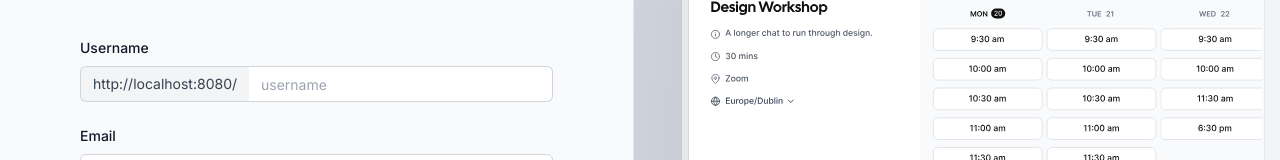
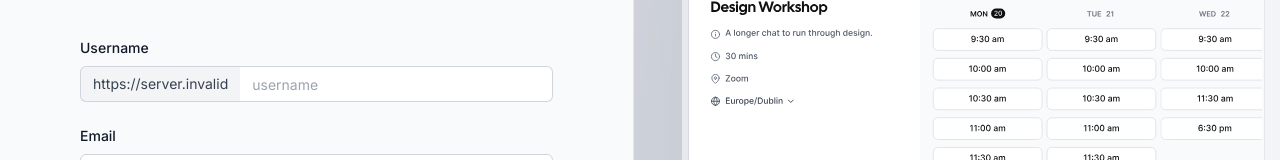
Before and after one commit to sherloach/calcom-clone, a Next.js app: page /signup in a window 1280 px wide. Shown: the part 161-321 px from the top of the page. Built offline with nearby package versions, Linux system fonts and the light colour scheme; no server answers; what tailwindcss-radix would draw is missing.

Commit message:
chore: add website url env

```diff
--- a/app/signup/page.tsx
+++ b/app/signup/page.tsx
@@ -72,7 +72,7 @@ const Signup = () => {
                 username={watch("username")}
                 usernameTaken={usernameTaken}
                 setUsernameTaken={(value) => setUsernameTaken(value)}
-                addOnLeading={`http://localhost:3000`}
+                addOnLeading={process.env.NEXT_PUBLIC_WEBSITE_URL}
               />
               <TextField label="email" type="email" {...register("email")} />
               <PasswordField label="password" {...register("password")} hintErrors={["caplow", "num", "min"]} />
--- a/components/form/UsernameField.tsx
+++ b/components/form/UsernameField.tsx
@@ -44,7 +44,7 @@ const UsernameField = ({
 
   return (
     <div>
-      <TextField {...props} {...register("username")} addOnLeading={"http://localhost:8080/"} />
+      <TextField {...props} {...register("username")} addOnLeading={process.env.NEXT_PUBLIC_WEBSITE_URL} />
       {(!isSubmitting || !isSubmitted) && (
         <div className="mt-2 flex items-center text-sm text-default">
           <div className="text-sm ">
```
